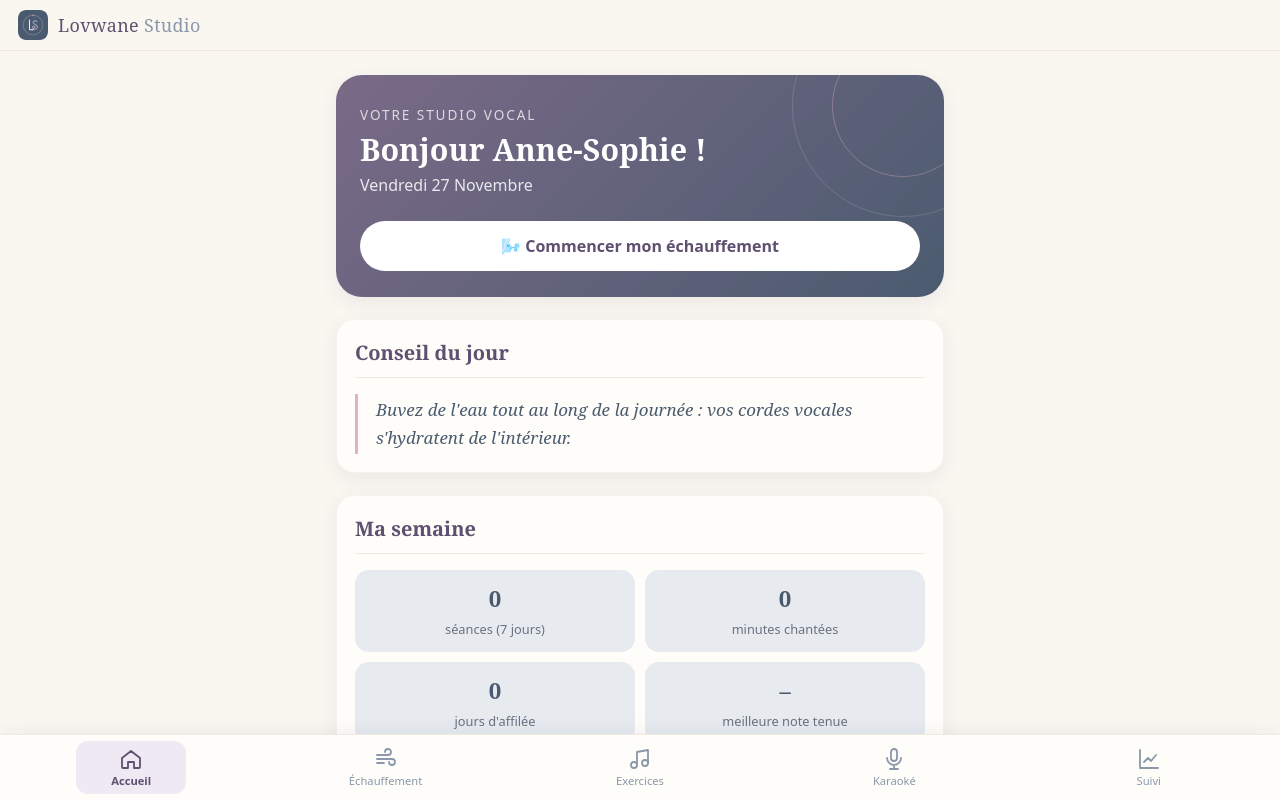
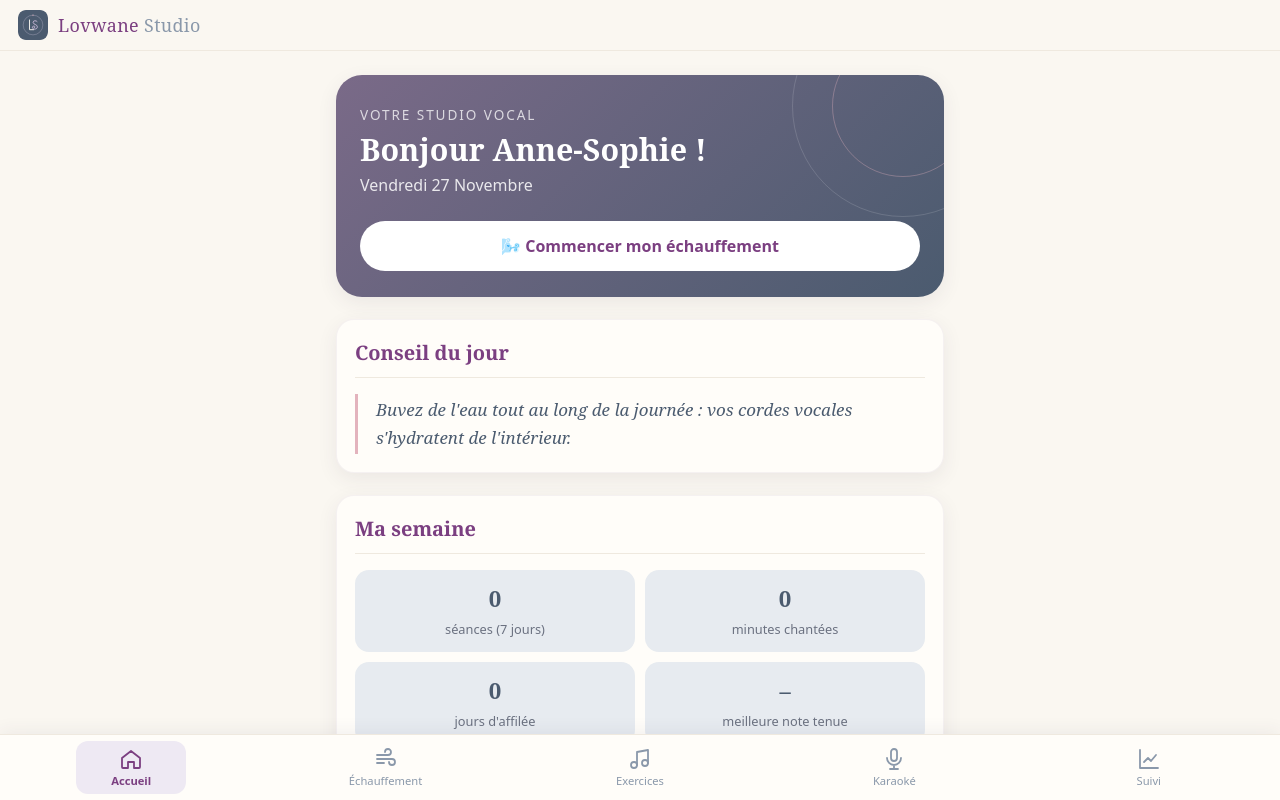
Before and after one commit to Anne-Sophee/lovwane-studio, a plain HTML site: page index.html in a window 1280 px wide. Shown: the top 800 px of the page. Drawn offline with Linux system fonts and the light colour scheme.

Commit message:
Update mauve color variables in CSS

```diff
--- a/index.html
+++ b/index.html
@@ -11,7 +11,7 @@
 <link rel="icon" href="icon.svg" type="image/svg+xml">
 <style>
 :root{
-  --mauve:#7a6a88; --mauve-fonce:#5e5070; --mauve-clair:#d6cce0; --mauve-voile:#eee9f3;
+  --mauve:#7a6a88; --mauve-dark:#5e5070; --mauve-fonce:#7b3f81; --mauve-clair:#d6cce0; --mauve-voile:#eee9f3;
   --ardoise:#4b5b6f; --ardoise-clair:#8a98aa; --ardoise-voile:#e7ebf0;
   --ivoire:#faf7f1; --ivoire-fonce:#efe9df; --blanc:#fffdf9;
   --rose:#e3b3bd; --rose-voile:#fbf0f2;
```
